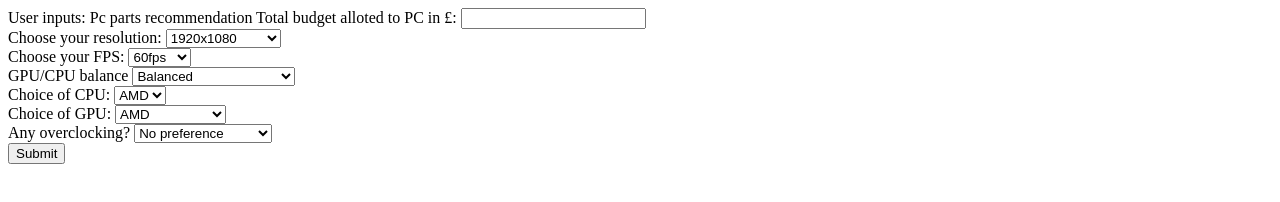
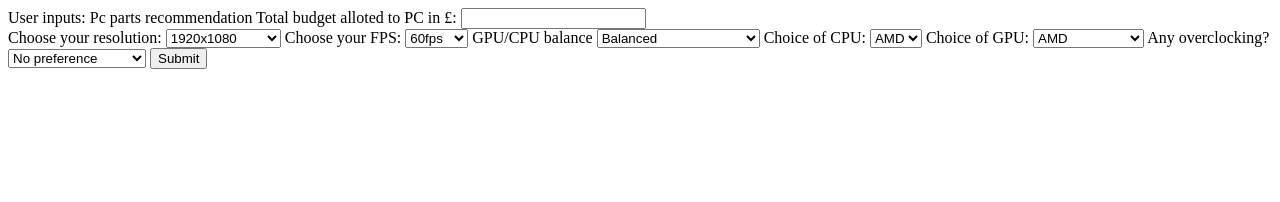
Before and after one commit to Tsangington/Pc-Recommender, a website: page index.html in a window 1280 px wide. Drawn offline with Linux system fonts and the light colour scheme.

Commit message:
Made the inputs one continous form

```diff
--- a/index.html
+++ b/index.html
@@ -18,9 +18,7 @@
             <option value="1440">2560x1440</option>
             <option value="2160">3840x2160 (4k)</option>
         </select>
-    </form>
 
-    <form action="/result.html">
         <label for="fps">Choose your FPS:</label>
         <select name="fps" id="fps">
             <option value="60">60fps</option>
@@ -30,34 +28,26 @@
             <option value="240">240fps</option>
             <option value="360">360fps</option>
         </select>
-    </form>
 
-    <form action="/result.html">
         <label for="balance">GPU/CPU balance</label>
         <select name="balance" id="balance">
             <option value="balanced">Balanced</option>
             <option value="gpu">GPU intensive - gaming</option>
             <option value="cpu">CPU intensive - editing</option>
         </select>
-    </form>
 
-    <form action="/result.html">
         <label for="cpuChoice">Choice of CPU:</label>
         <select name="cpuChoice" id="cpuChoice">
             <option value="amd">AMD</option>
             <option value="intel">Intel</option>
         </select>
-    </form>
 
-    <form action="/result.html">
         <label for="gpuChoice">Choice of GPU:</label>
         <select name="gpuChoice" id="gpuChoice">
             <option value="amd">AMD </option>
             <option value="intel">Nvidia Geforce</option>
         </select>
-    </form>
 
-    <form action="/result.html">
         <label for="overclock">Any overclocking?</label>
         <select name="overclock" id="overclock">
             <option value="any">No preference </option>
@@ -65,8 +55,8 @@
             <option value="loc">Light overclocking</option>
             <option value="hoc">Heavy overclocking</option>
         </select>
+        <input type="submit" value="Submit">
     </form>
 
-    <input type="submit" value="Submit">
 </body>
 </html>
```
